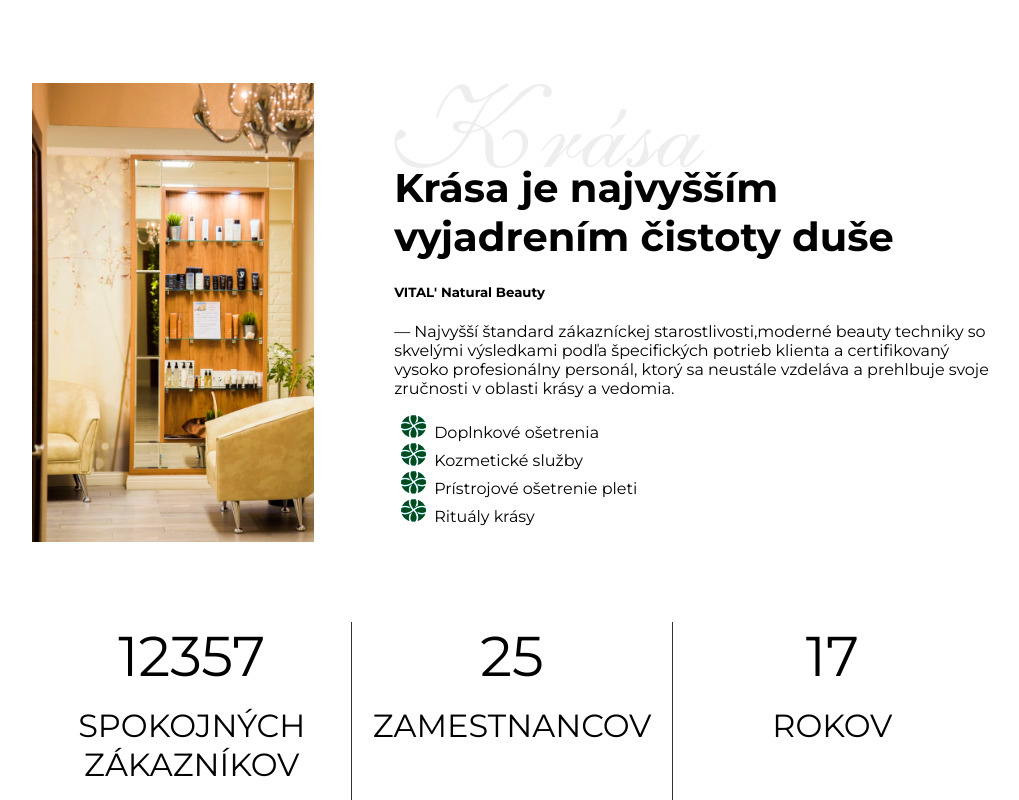
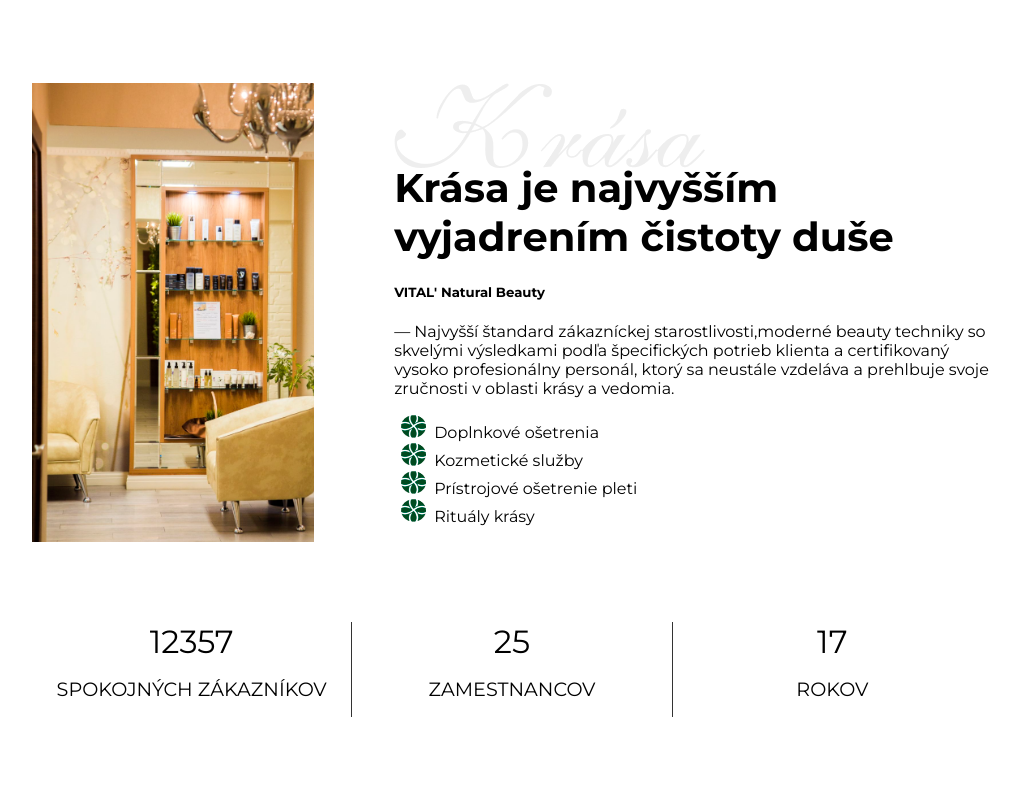
Before and after one commit to Sobanim/landing-webproject, a website: page src/index.html in a window 1280 px wide. Shown: the part 1198-1998 px from the top of the page, without its empty margins (128-1147 px from the left). After the commit the page ends 1915 px from the top, so only its background shows below. Drawn offline with nearby package versions, Linux system fonts and the light colour scheme; files that its build step writes are made by us from their sources.

Commit message:
Fix font-size
Fix font-size for counters

```diff
--- a/src/scss/style.scss
+++ b/src/scss/style.scss
@@ -404,12 +404,12 @@ body{
         }
     }
     .counter-value {
-        font-size: 3.5rem;
+        font-size: 2rem;
     }
     .customers {
     }
     .counter-text {
-        font-size: 2rem;
+        font-size: 1.2rem;
     }
     .workers {
     }
```
Also changed, not shown: dist/css/style.css, dist/css/style.min.css.
